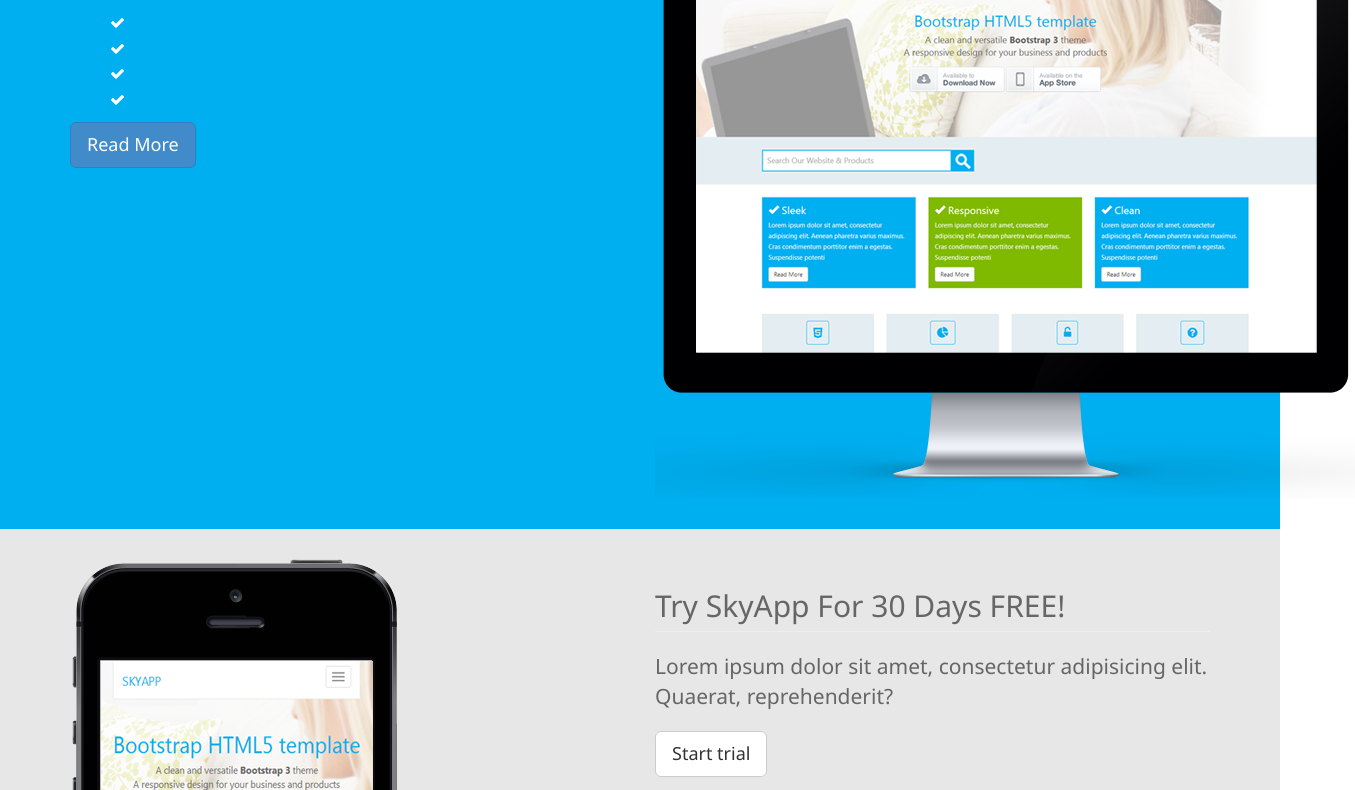
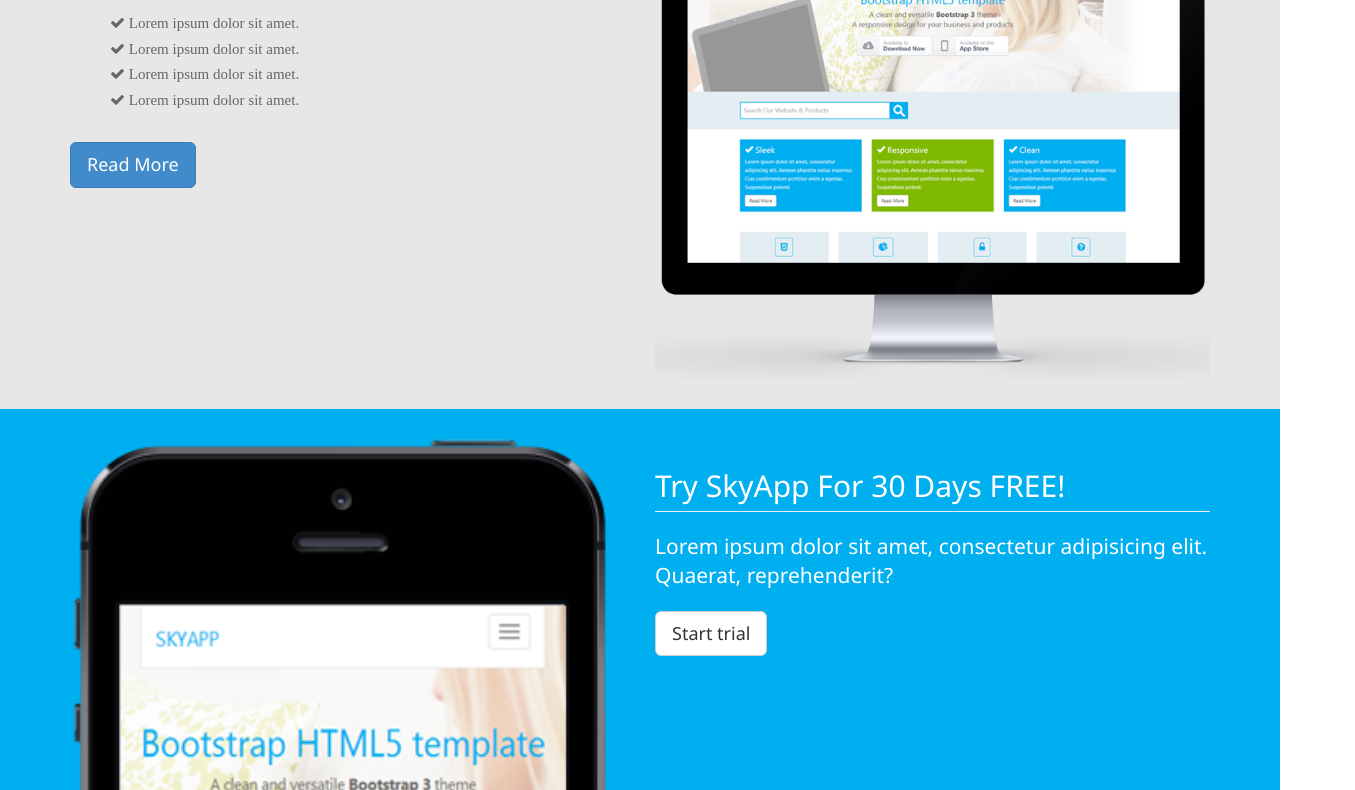
Before and after one commit to TomyToast/Bootstrap-Sass-Template, a website: page index.html in a window 1280 px wide. Shown: the part 1210-2000 px from the top of the page, 1355 px wide, since content can reach past the window. Drawn offline with Linux system fonts and the light colour scheme.

Commit message:
add list styles

```diff
--- a/index.html
+++ b/index.html
@@ -137,7 +137,7 @@
       </div>
     </section>
 
-    <section class="section-primary">
+    <section class="section-light">
       <div class="container">
         <div class="row">
           <div class="col-md-6">
@@ -145,22 +145,22 @@
             <ul class="list list-features">
               <li>
                 <i class="fa fa-check">
-                  <span></span>
+                  <span>Lorem ipsum dolor sit amet.</span>
                 </i>
               </li>
               <li>
                 <i class="fa fa-check">
-                  <span></span>
+                  <span>Lorem ipsum dolor sit amet.</span>
                 </i>
               </li>
               <li>
                 <i class="fa fa-check">
-                  <span></span>
+                  <span>Lorem ipsum dolor sit amet.</span>
                 </i>
               </li>
               <li>
                 <i class="fa fa-check">
-                  <span></span>
+                  <span>Lorem ipsum dolor sit amet.</span>
                 </i>
               </li>
             </ul>
@@ -173,7 +173,7 @@
       </div>
     </section>
 
-    <section class="section-light">
+    <section class="section-primary">
       <div class="container">
         <div class="row">
           <div class="col-md-6">
--- a/scss/base/_base.scss
+++ b/scss/base/_base.scss
@@ -16,3 +16,7 @@
 input, textarea, button {
     @include border-radius(0px);
 }
+
+img.device {
+    width: 100%;
+}
--- a/scss/modules/_typography.scss
+++ b/scss/modules/_typography.scss
@@ -0,0 +1,21 @@
+/* Lists */
+
+ul.list {
+    margin-bottom: 30px
+}
+
+.list-feature {
+    @extend .list;
+        margin: 0;
+        padding: 0;
+        width: 80%;
+
+    li {
+        line-height: 2.2em;
+        @include add-border(1px, #ccc, bottom);
+    }
+
+    li:last-child {
+        border: 0;
+    }
+}
```
Also changed, not shown: scripts/out.js (+1 -1 lines).
